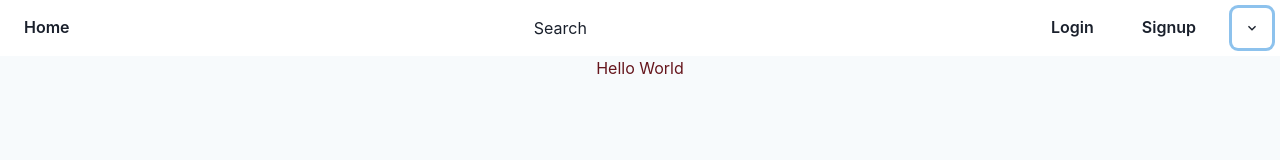
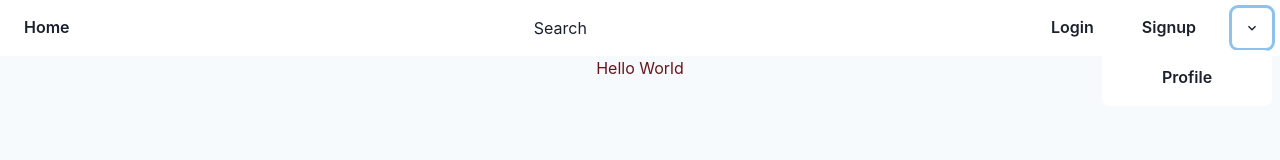
Before and after one commit to kunalx86/reddit-clone-app, a Next.js app: page / in a window 1280 px wide. Both pictures are taken after a click on the button "Drop down menu". Shown: the top 160 px of the page. Built offline with nearby package versions, Linux system fonts and the light colour scheme.

Commit message:
Added a basic drop down menu

```diff
--- /dev/null
+++ b/src/components/Layout/DropDownMenu.module.css
@@ -0,0 +1,5 @@
+.dropdown {
+  position: absolute;
+  top: 50px;
+  width: 170px;
+}
--- /dev/null
+++ b/src/components/Layout/DropDownMenu.tsx
@@ -0,0 +1,26 @@
+import { Flex } from "@chakra-ui/layout";
+import styles from "./DropDownMenu.module.css";
+import NextLink from "next/link";
+import { Button } from "@chakra-ui/button";
+
+type Props = {
+
+};
+
+export const DropDownMenu:React.FC<Props> = () => {
+  return (
+    <Flex className={styles.dropdown} borderRadius={8} backgroundColor="white" p={2} direction="column">
+      <NextLink href="/profile">
+        <Button variant="ghost">
+          <Flex p={2}>Profile</Flex>
+        </Button>
+      </NextLink>
+      <Button variant="ghost" display={['flex', 'flex', 'none', 'none']}>
+        <Flex p={2}>Login</Flex>
+      </Button>
+      <Button variant="ghost" display={['flex', 'flex', 'none', 'none']}>
+        <Flex p={2}>Sign Up</Flex>
+      </Button>
+    </Flex>
+  )
+}
--- a/src/components/Layout/index.tsx
+++ b/src/components/Layout/index.tsx
@@ -1,14 +1,17 @@
 import { Box } from "@chakra-ui/layout";
 import { Flex, Button, Center, Spacer, IconButton } from "@chakra-ui/react";
-import React from "react";
+import React, { useState } from "react";
 import NextLink from "next/link";
 import { ChevronDownIcon } from "@chakra-ui/icons";
+import { DropDownMenu } from "./DropDownMenu";
 
 type Props = {
 
 };
 
 const Navbar: React.FC<Props> = ({ children }) => {
+  const [open, setOpen] = useState(false);
+
   return (
     <>
       <Box direction="row">
@@ -31,20 +34,22 @@ const Navbar: React.FC<Props> = ({ children }) => {
             <Flex padding={2}>
               <Button variant="ghost" as="button" aria-label="Home">
                 Login
-            </Button>
+              </Button>
             </Flex>
             <Flex padding={2} mr={1}>
               <Button variant="ghost" as="button" aria-label="Home">
                 Signup
-            </Button>
+              </Button>
             </Flex>
           </Flex>
           <Flex padding={2} alignItems="center" justifyContent="flex-end">
             <IconButton
               aria-label="Drop down menu"
               variant="ghost"
+              onClick={() => setOpen(!open)}
               icon={<ChevronDownIcon />}
             />
+            {open && <DropDownMenu />}
           </Flex>
         </Flex>
       </Box>
```
